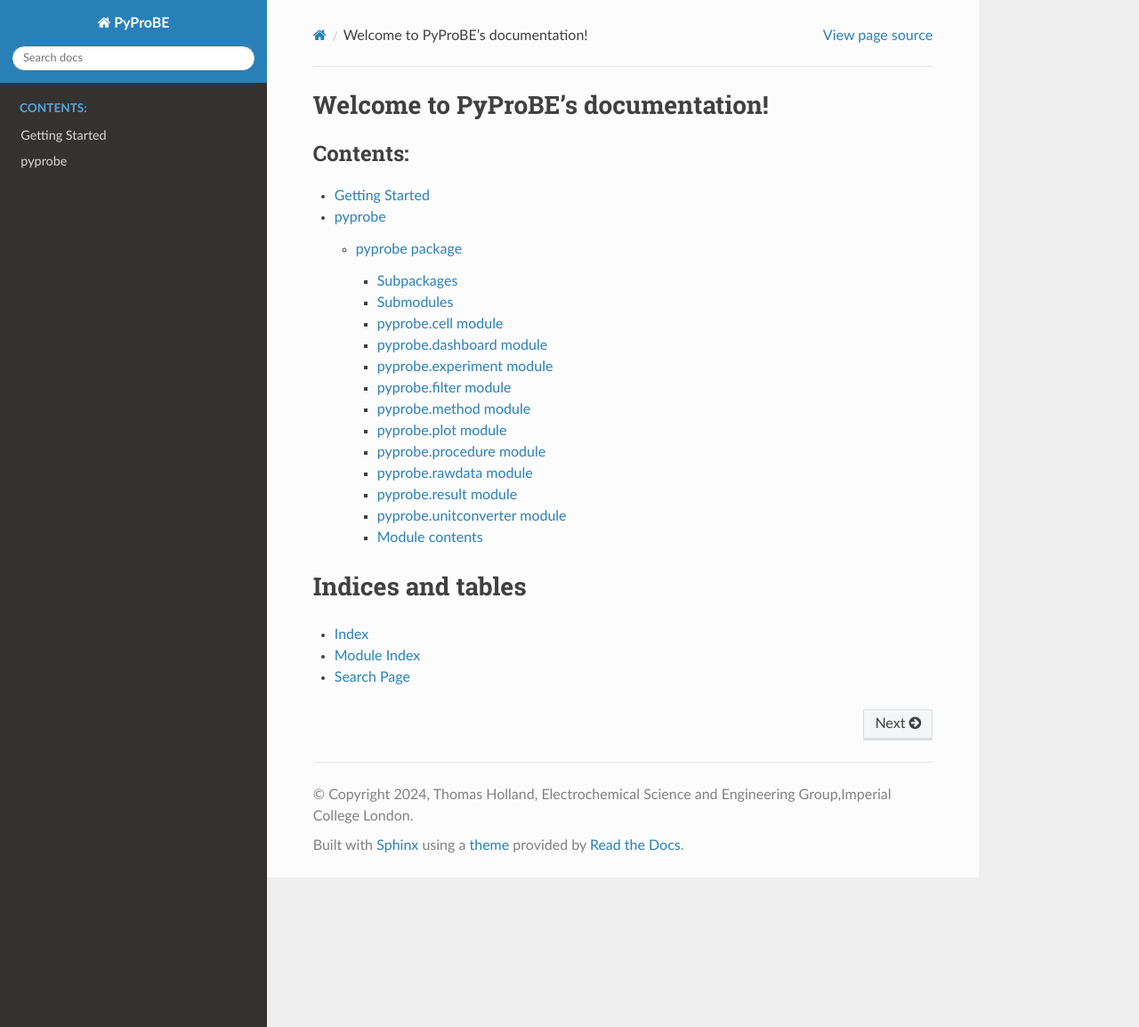
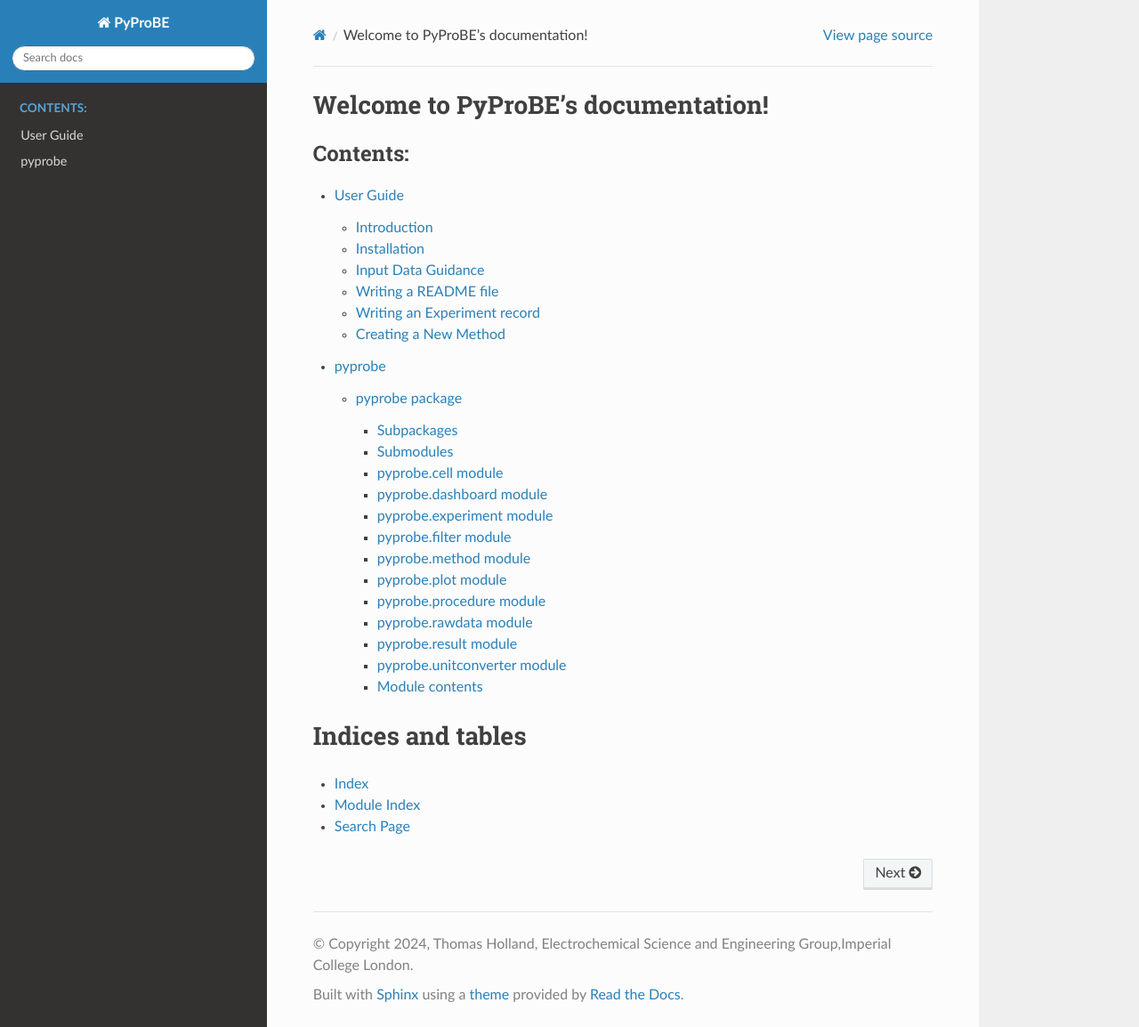
Before and after one commit to ImperialCollegeLondon/PyProBE, a Sphinx documentation site: the page built from docs/source/index.rst, in a window 1280 px wide and 1154 px high. Shown: the whole window at 89% size. Built offline with Sphinx 7.4.7 and the Read the Docs theme 2.0.0, drawn with Linux system fonts in a browser that asks for light colours.

Commit message:
Set up structure for user guide

```diff
--- /dev/null
+++ b/docs/source/creating_a_new_method.rst
@@ -0,0 +1,2 @@
+Creating a New Method
+=====================
--- a/docs/source/getting_started.rst
+++ /dev/null
@@ -1,4 +0,0 @@
-Getting Started
-=======
-
-1. Clone the repository
--- a/docs/source/index.rst
+++ b/docs/source/index.rst
@@ -10,7 +10,7 @@ Welcome to PyProBE's documentation!
    :maxdepth: 3
    :caption: Contents:
 
-   getting_started
+   user_guide
    modules
 
 
--- /dev/null
+++ b/docs/source/input_data_guidance.rst
@@ -0,0 +1,2 @@
+Input Data Guidance
+===================
--- /dev/null
+++ b/docs/source/installation.rst
@@ -0,0 +1,2 @@
+Installation
+============
--- /dev/null
+++ b/docs/source/introduction.rst
@@ -0,0 +1,2 @@
+Introduction
+============
--- /dev/null
+++ b/docs/source/user_guide.rst
@@ -0,0 +1,12 @@
+User Guide
+==========
+
+.. toctree::
+   :maxdepth: 2
+
+   introduction
+   installation
+   input_data_guidance
+   writing_a_readme_file
+   writing_an_experiment_record
+   creating_a_new_method
--- /dev/null
+++ b/docs/source/writing_a_readme_file.rst
@@ -0,0 +1,2 @@
+Writing a README file
+=====================
--- /dev/null
+++ b/docs/source/writing_an_experiment_record.rst
@@ -0,0 +1,2 @@
+Writing an Experiment record
+============================
```
